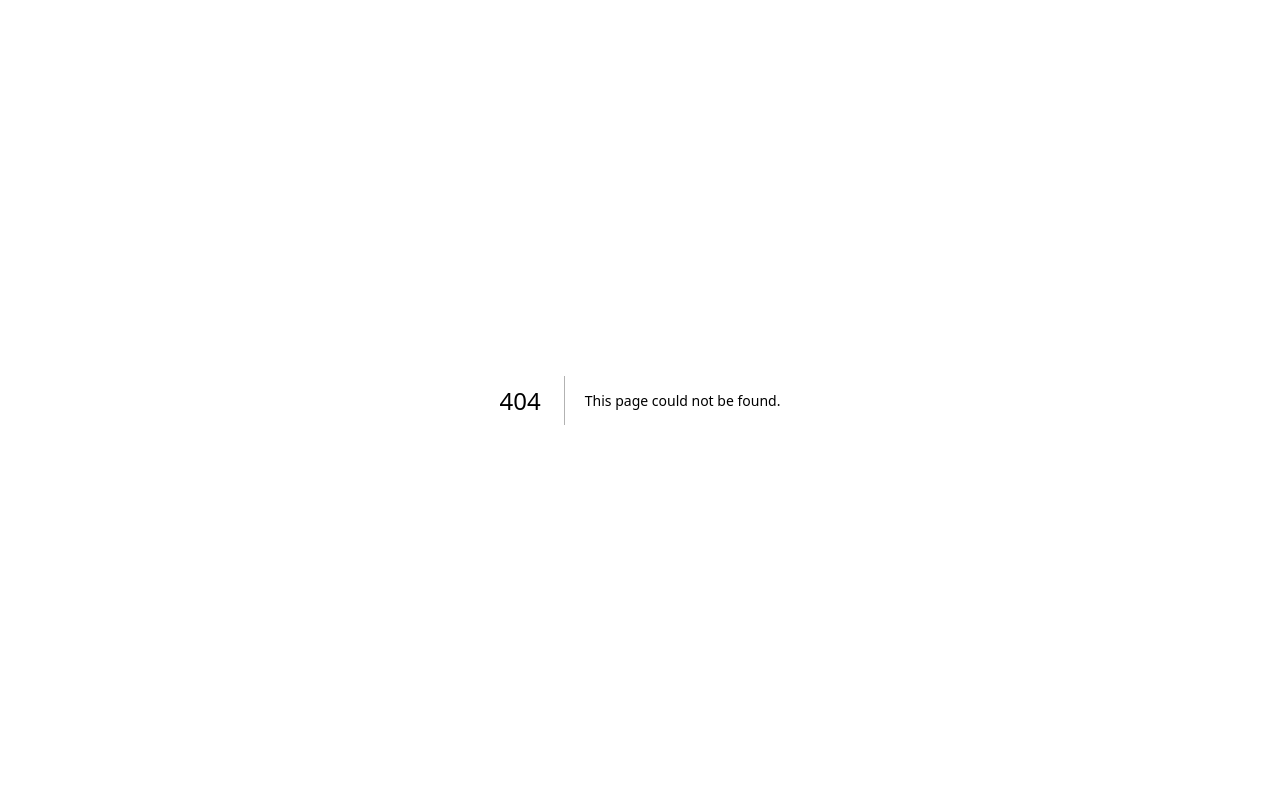
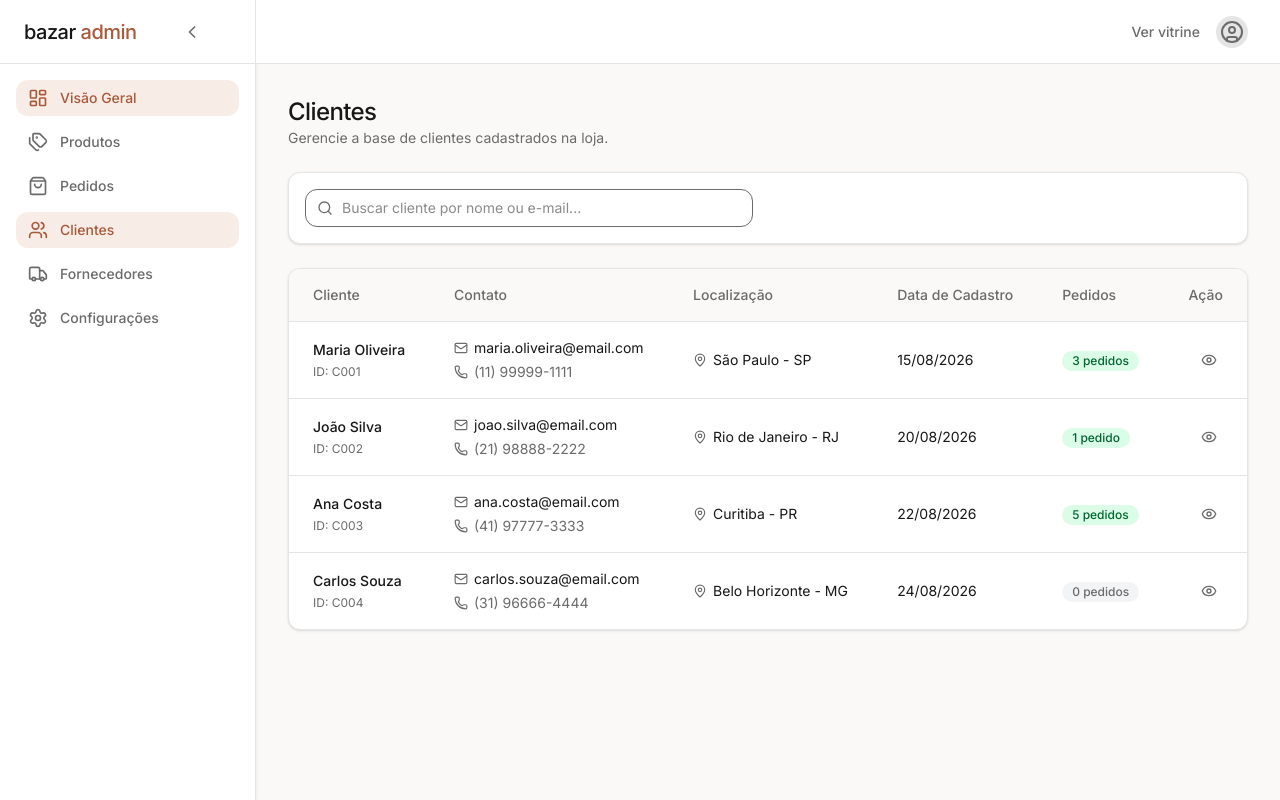
Before and after one commit to Danielgmichels/bazar-desapega-frontend, a Next.js app: page /admin/clientes in a window 1280 px wide. Before the commit this address had no page. Built offline with nearby package versions, Linux system fonts and the light colour scheme.

Commit message:
feat: cria tela de listagem de clientes

```diff
--- /dev/null
+++ b/app/admin/clientes/page.tsx
@@ -0,0 +1,93 @@
+import { Search, Eye, Mail, MapPin, Phone } from "lucide-react";
+
+// Mock de clientes simulando o retorno da API
+const mockClientes = [
+    { id: "C001", nome: "Maria Oliveira", email: "maria.oliveira@email.com", telefone: "(11) 99999-1111", cidade: "São Paulo - SP", dataCadastro: "15/08/2026", totalPedidos: 3 },
+    { id: "C002", nome: "João Silva", email: "joao.silva@email.com", telefone: "(21) 98888-2222", cidade: "Rio de Janeiro - RJ", dataCadastro: "20/08/2026", totalPedidos: 1 },
+    { id: "C003", nome: "Ana Costa", email: "ana.costa@email.com", telefone: "(41) 97777-3333", cidade: "Curitiba - PR", dataCadastro: "22/08/2026", totalPedidos: 5 },
+    { id: "C004", nome: "Carlos Souza", email: "carlos.souza@email.com", telefone: "(31) 96666-4444", cidade: "Belo Horizonte - MG", dataCadastro: "24/08/2026", totalPedidos: 0 },
+];
+
+export default function AdminClientesPage() {
+    return (
+        <div className="flex flex-col gap-6">
+
+            {/* Cabeçalho */}
+            <div className="flex flex-col items-start justify-between gap-4 sm:flex-row sm:items-center">
+                <div>
+                    <h1 className="text-2xl font-medium tracking-tight text-[var(--foreground)]">Clientes</h1>
+                    <p className="text-sm text-[var(--muted)]">Gerencie a base de clientes cadastrados na loja.</p>
+                </div>
+            </div>
+
+            {/* Barra de Busca */}
+            <div className="flex flex-col gap-4 sm:flex-row sm:items-center sm:justify-between rounded-[var(--radius)] border border-[var(--line)] bg-[var(--surface)] p-4 shadow-sm">
+                <div className="relative w-full max-w-md">
+                    <Search className="absolute left-3 top-1/2 h-4 w-4 -translate-y-1/2 text-[var(--muted)]" />
+                    <input
+                        type="text"
+                        placeholder="Buscar cliente por nome ou e-mail..."
+                        className="w-full rounded-[var(--radius)] border border-solid border-[var(--muted)] bg-transparent py-2 pl-9 pr-4 text-sm transition-colors focus:border-[var(--accent)] focus:outline-none focus:ring-1 focus:ring-[var(--accent)]"
+                    />
+                </div>
+            </div>
+
+            {/* Tabela de Clientes */}
+            <div className="overflow-x-auto rounded-[var(--radius)] border border-[var(--line)] bg-[var(--surface)] shadow-sm">
+                <table className="w-full min-w-[900px] text-left text-sm">
+                    <thead className="border-b border-[var(--line)] bg-[var(--background)] text-[var(--muted)]">
+                        <tr>
+                            <th className="px-6 py-4 font-medium">Cliente</th>
+                            <th className="px-6 py-4 font-medium">Contato</th>
+                            <th className="px-6 py-4 font-medium">Localização</th>
+                            <th className="px-6 py-4 font-medium">Data de Cadastro</th>
+                            <th className="px-6 py-4 font-medium">Pedidos</th>
+                            <th className="px-6 py-4 font-medium text-right">Ação</th>
+                        </tr>
+                    </thead>
+                    <tbody className="divide-y divide-[var(--line)]">
+                        {mockClientes.map((cliente) => (
+                            <tr key={cliente.id} className="transition-colors hover:bg-[var(--background)]">
+                                <td className="px-6 py-4">
+                                    <div className="font-medium text-[var(--foreground)]">{cliente.nome}</div>
+                                    <div className="text-xs text-[var(--muted)] mt-1">ID: {cliente.id}</div>
+                                </td>
+                                <td className="px-6 py-4">
+                                    <div className="flex flex-col gap-1">
+                                        <span className="flex items-center gap-1.5 text-[var(--foreground)]">
+                                            <Mail className="h-3.5 w-3.5 text-[var(--muted)]" /> {cliente.email}
+                                        </span>
+                                        <span className="flex items-center gap-1.5 text-[var(--muted)]">
+                                            <Phone className="h-3.5 w-3.5" /> {cliente.telefone}
+                                        </span>
+                                    </div>
+                                </td>
+                                <td className="px-6 py-4">
+                                    <span className="flex items-center gap-1.5 text-[var(--foreground)]">
+                                        <MapPin className="h-3.5 w-3.5 text-[var(--muted)]" /> {cliente.cidade}
+                                    </span>
+                                </td>
+                                <td className="px-6 py-4 text-[var(--foreground)]">{cliente.dataCadastro}</td>
+                                <td className="px-6 py-4 text-[var(--foreground)]">
+                                    <span className={`inline-flex items-center justify-center rounded-full px-2.5 py-0.5 text-xs font-medium ${cliente.totalPedidos > 0 ? "bg-green-100 text-green-800" : "bg-gray-100 text-[var(--muted)]"
+                                        }`}>
+                                        {cliente.totalPedidos} {cliente.totalPedidos === 1 ? 'pedido' : 'pedidos'}
+                                    </span>
+                                </td>
+                                <td className="px-6 py-4 text-right">
+                                    <button
+                                        className="inline-flex items-center justify-center rounded p-1.5 text-[var(--muted)] transition-colors hover:bg-[var(--line)] hover:text-[var(--foreground)]"
+                                        title="Ver Histórico do Cliente"
+                                    >
+                                        <Eye className="h-4 w-4" />
+                                    </button>
+                                </td>
+                            </tr>
+                        ))}
+                    </tbody>
+                </table>
+            </div>
+
+        </div>
+    );
+}
```
